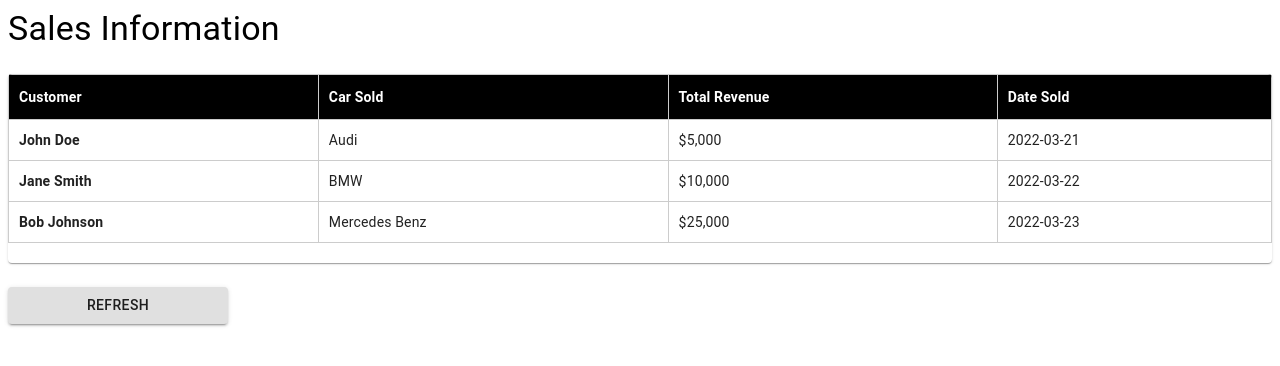
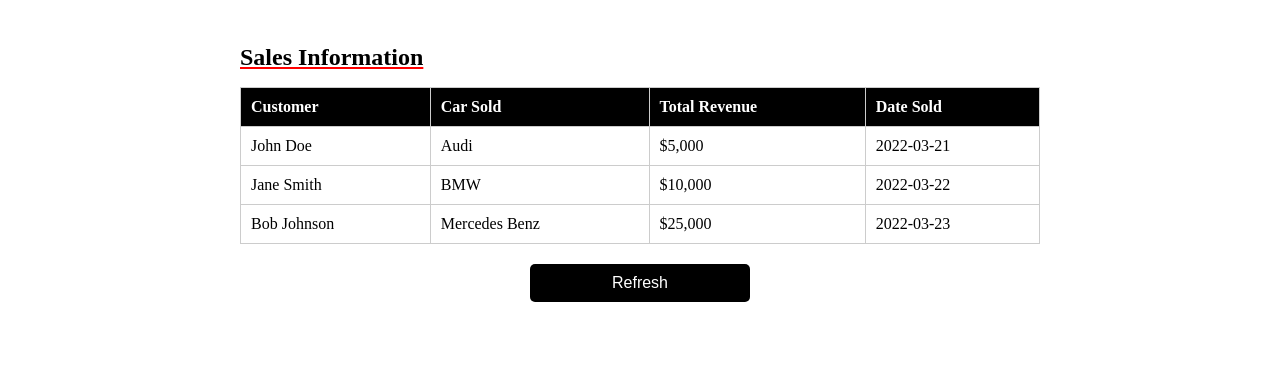
Before and after one commit to bechara-rizk/DealershipTeamOne, a Next.js app: page /dashboard/SalesInfoPage in a window 1280 px wide. Shown: the top 366 px of the page. Built offline with nearby package versions, Linux system fonts and the light colour scheme.

Commit message:
dealer sales info

```diff
--- a/package.json
+++ b/package.json
@@ -10,7 +10,6 @@
   },
   "dependencies": {
     "@emotion/react": "^11.10.6",
-    "chart.js": "^4.2.1",
     "mongodb": "^5.1.0",
     "next": "13.2.4",
     "react": "18.2.0",
@@ -19,5 +18,8 @@
     "react-icons": "^4.8.0",
     "react-router-dom": "^6.9.0",
     "styled-components": "^5.3.8"
+  },
+  "devDependencies": {
+    "chart.js": "^4.2.1"
   }
 }
--- a/src/pages/dashboard/SalesInfoPage.js
+++ b/src/pages/dashboard/SalesInfoPage.js
@@ -1,6 +1,4 @@
-import React, { useState, useEffect } from 'react';
-import { Grid, Typography, Table, TableHead, TableBody, TableRow, TableCell, TableContainer, Paper, Button } from '@material-ui/core';
-
+import React, { useState, useEffect } from "react";
 
 
 function SalesInfoPage() {
@@ -9,9 +7,9 @@ function SalesInfoPage() {
   const getSalesInfo = () => {
     // TODO fetch the sales information from the API
     const data = [
-      { name: 'John Doe', totalRevenue: 5000, soldCar: 'Audi', date: '2022-03-21' },
-      { name: 'Jane Smith', totalRevenue: 10000, soldCar: 'BMW', date: '2022-03-22' },
-      { name: 'Bob Johnson', totalRevenue: 25000, soldCar: 'Mercedes Benz', date: '2022-03-23' },
+      { name: "John Doe", totalRevenue: 5000, soldCar: "Audi", date: "2022-03-21" },
+      { name: "Jane Smith", totalRevenue: 10000, soldCar: "BMW", date: "2022-03-22" },
+      { name: "Bob Johnson", totalRevenue: 25000, soldCar: "Mercedes Benz", date: "2022-03-23" },
     ];
     setSalesInfo(data);
   };
@@ -21,38 +19,32 @@ function SalesInfoPage() {
   }, []);
 
   return (
-    <Grid container spacing={3}>
-      <Grid item xs={12}>
-        <Typography variant="h4">Sales Information </Typography>
-      </Grid>
-      <Grid item xs={12}>
-        <TableContainer component={Paper}>
-          <Table className="sales-info-table">
-            <TableHead>
-              <TableRow>
-                <TableCell>Customer</TableCell>
-                <TableCell>Car Sold</TableCell>
-                <TableCell>Total Revenue</TableCell>
-                <TableCell>Date Sold</TableCell>
-              </TableRow>
-            </TableHead>
-            <TableBody>
-              {salesInfo.map((row) => (
-                <TableRow key={row.date}>
-                  <TableCell component="th" scope="row">{row.name}</TableCell>
-                  <TableCell>{row.soldCar}</TableCell>
-                  <TableCell>${row.totalRevenue.toLocaleString()}</TableCell>
-                  <TableCell>{row.date}</TableCell>
-                </TableRow>
-              ))}
-            </TableBody>
-          </Table>
-        </TableContainer>
-      </Grid>
-      <Grid item xs={12}>
-        <Button variant="contained" className="sales-info-button" onClick={getSalesInfo}>Refresh</Button>
-      </Grid>
-    </Grid>
+    <div className="sales-info-page">
+      <h1 className="sales-info-heading">Sales Information</h1>
+      <table className="sales-info-table">
+        <thead>
+          <tr>
+            <th>Customer</th>
+            <th>Car Sold</th>
+            <th>Total Revenue</th>
+            <th>Date Sold</th>
+          </tr>
+        </thead>
+        <tbody>
+          {salesInfo.map((row) => (
+            <tr key={row.date}>
+              <td>{row.name}</td>
+              <td>{row.soldCar}</td>
+              <td>${row.totalRevenue.toLocaleString()}</td>
+              <td>{row.date}</td>
+            </tr>
+          ))}
+        </tbody>
+      </table>
+      <button className="sales-info-button" onClick={getSalesInfo}>
+        Refresh
+      </button>
+    </div>
   );
 }
 
--- a/src/styles/SalesInfoPage.css
+++ b/src/styles/SalesInfoPage.css
@@ -5,7 +5,7 @@
 }
 
 .sales-info-heading {
-  margin-bottom: 20px;
+  text-decoration: underline solid red;
   font-size: 24px;
 }
 .sales-info-table thead th {
@@ -45,11 +45,3 @@
 .sales-info-button:hover {
   background-color: red;
 }
-
-
-.sales-info-heading{
-
-
-  color: black;
-  border-bottom:  solid red;
-}
--- a/src/styles/main.css
+++ b/src/styles/main.css
@@ -8,7 +8,7 @@
 @import './dashNavbar.css';
 @import './faqs.css';
 @import './UserInfoPage.css';
-
+@import './AddCarForm.css';
 
 .container {
   display: flex;
```
Also changed, not shown: src/pages/SalesInfoPage.js (deleted, +0 -57 lines), src/pages/dashboard/SalesStatisticsPage.js (deleted, +0 -63 lines), 1 other file (tests, documents, lock files or other folders).
